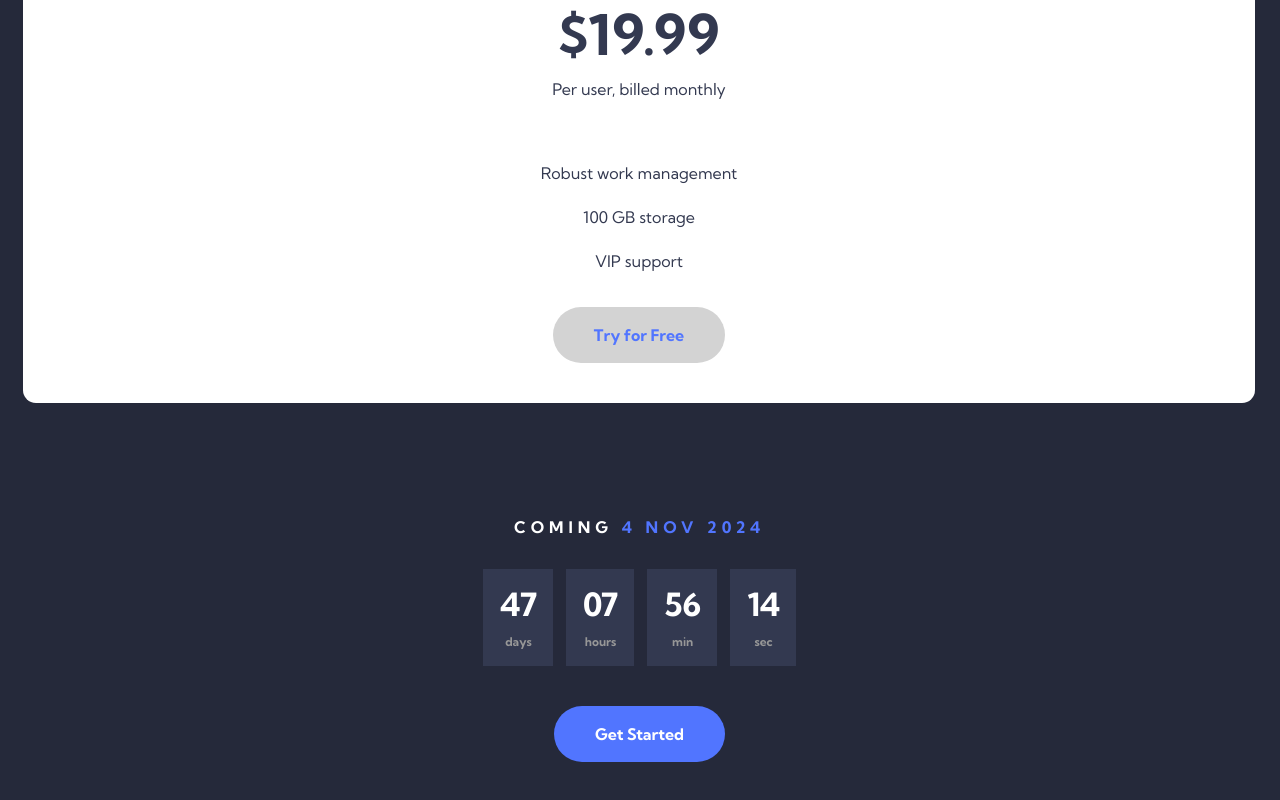
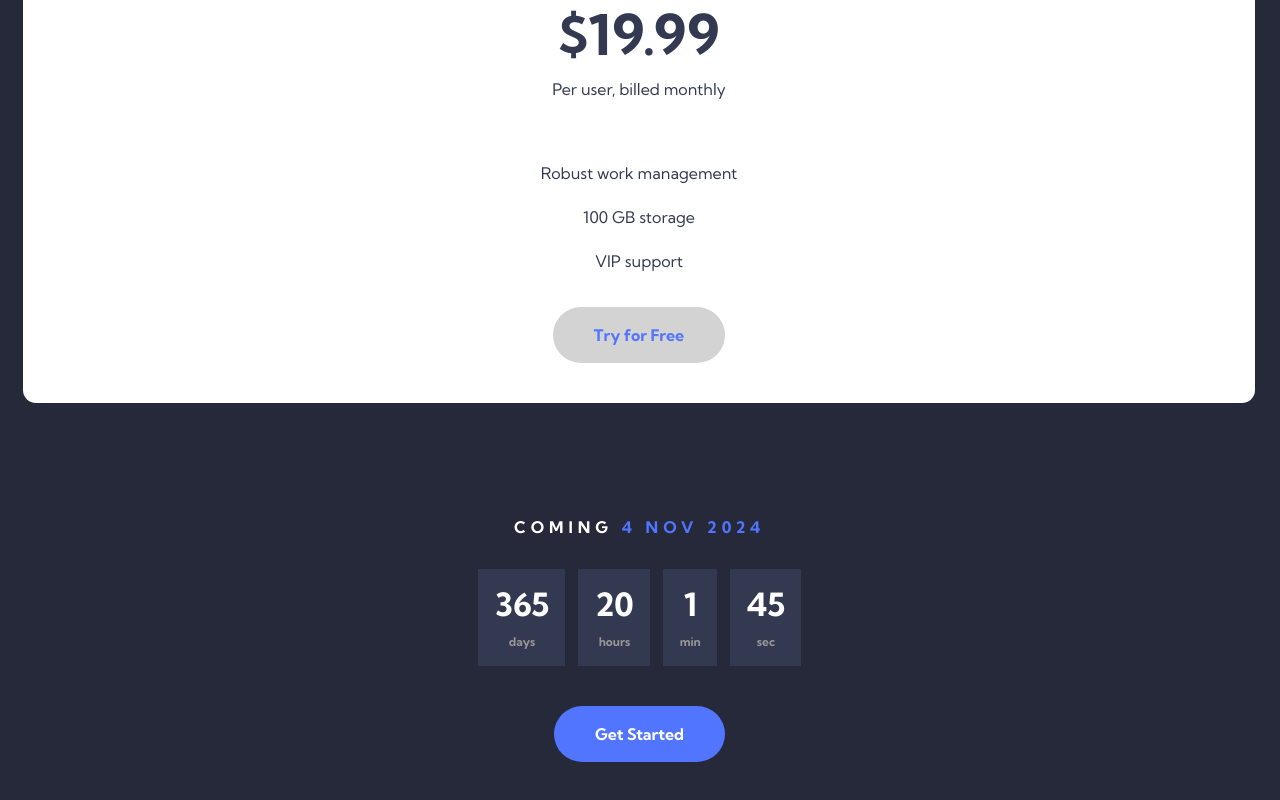
Before and after one commit to Oleksandr-Berd/officelite-soon, a React (Create React App) app: page / in a window 1280 px wide. Shown: the part 1929-2729 px from the top of the page. Built offline with nearby package versions, Linux system fonts and the light colour scheme.

Commit message:
made the counter logic

```diff
--- a/src/ui/Counter/Counter.tsx
+++ b/src/ui/Counter/Counter.tsx
@@ -1,22 +1,62 @@
+import { useEffect, useState } from "react";
+
 import * as SC from "./CounterStyled"
 
 const Counter:React.FC = () => {
+const targetDate = new Date("November 4, 2024 00:00:00").getTime();
+const [timeLeft, setTimeLeft] = useState(calculateTimeLeft());
+
+function calculateTimeLeft() {
+    const now = new Date().getTime();
+    const difference = targetDate - now;
+
+    if (difference <= 0) {
+      return {
+        days: 0,
+        hours: 0,
+        minutes: 0,
+        seconds: 0,
+      };
+    }
+
+    const days = Math.floor(difference / (1000 * 60 * 60 * 24));
+    const hours = Math.floor((difference % (1000 * 60 * 60 * 24)) / (1000 * 60 * 60));
+    const minutes = Math.floor((difference % (1000 * 60 * 60)) / (1000 * 60));
+    const seconds = Math.floor((difference % (1000 * 60)) / 1000);
+
+    return {
+      days,
+      hours,
+      minutes,
+      seconds,
+    };
+  }
+
+  useEffect(() => {
+    const timer = setInterval(() => {
+      setTimeLeft(calculateTimeLeft());
+    }, 1000);
+
+    return () => clearInterval(timer);
+  });
+
+
     return (
     <SC.List>
       <SC.Item>
-          <SC.Number>47</SC.Number>
+        <SC.Number>{timeLeft.days}</SC.Number>
         <SC.Title>days</SC.Title>
       </SC.Item>
       <SC.Item>
-          <SC.Number>07</SC.Number>
+        <SC.Number>{timeLeft.hours} </SC.Number>
         <SC.Title>hours</SC.Title>
       </SC.Item>
       <SC.Item>
-          <SC.Number>56</SC.Number>
+        <SC.Number>{timeLeft.minutes}</SC.Number>
         <SC.Title>min</SC.Title>
       </SC.Item>
       <SC.Item>
-          <SC.Number>14</SC.Number>
+        <SC.Number>{timeLeft.seconds}</SC.Number>
         <SC.Title>sec</SC.Title>
       </SC.Item>
     </SC.List>
```
Lines whose indentation alone changed are shown as unchanged.
